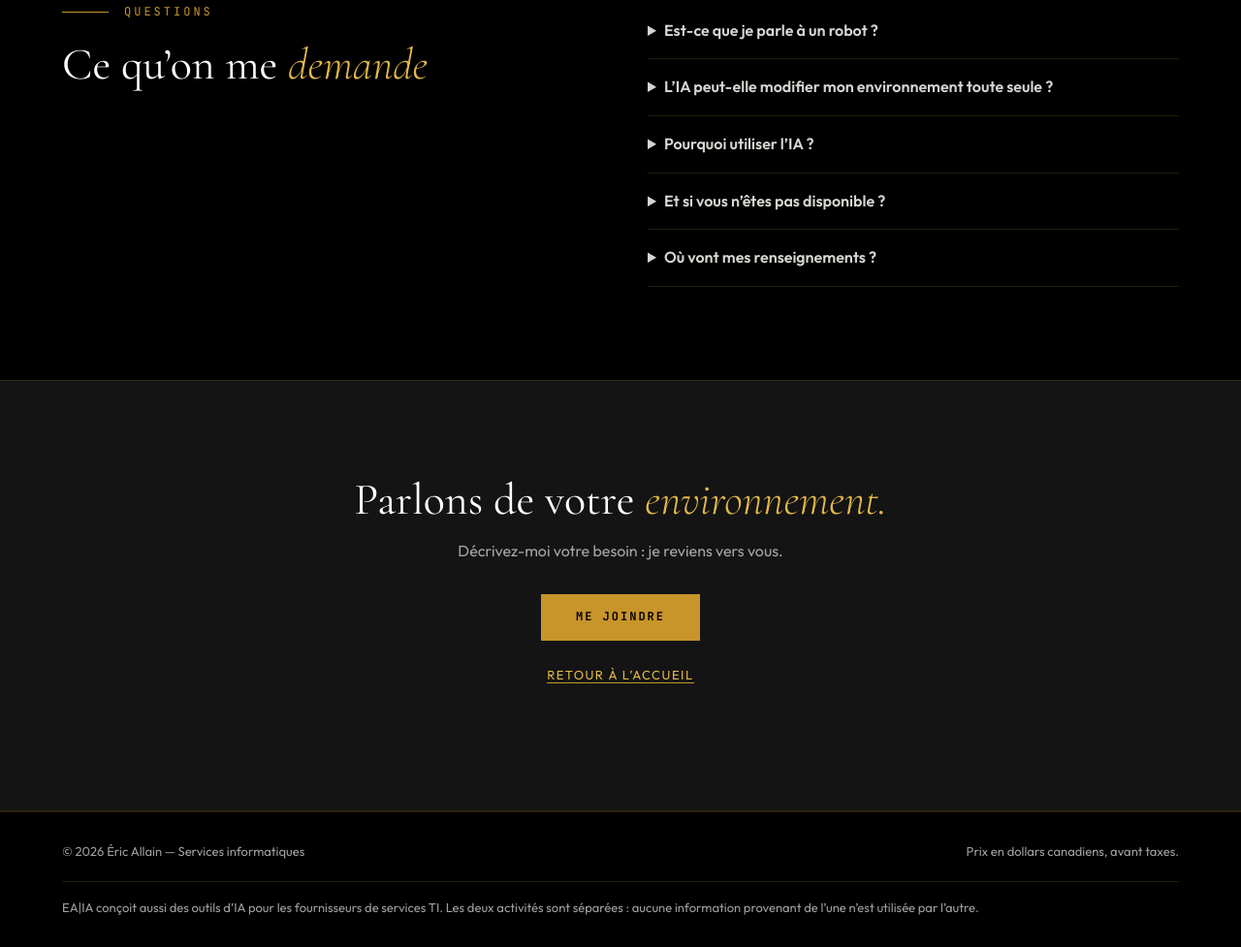
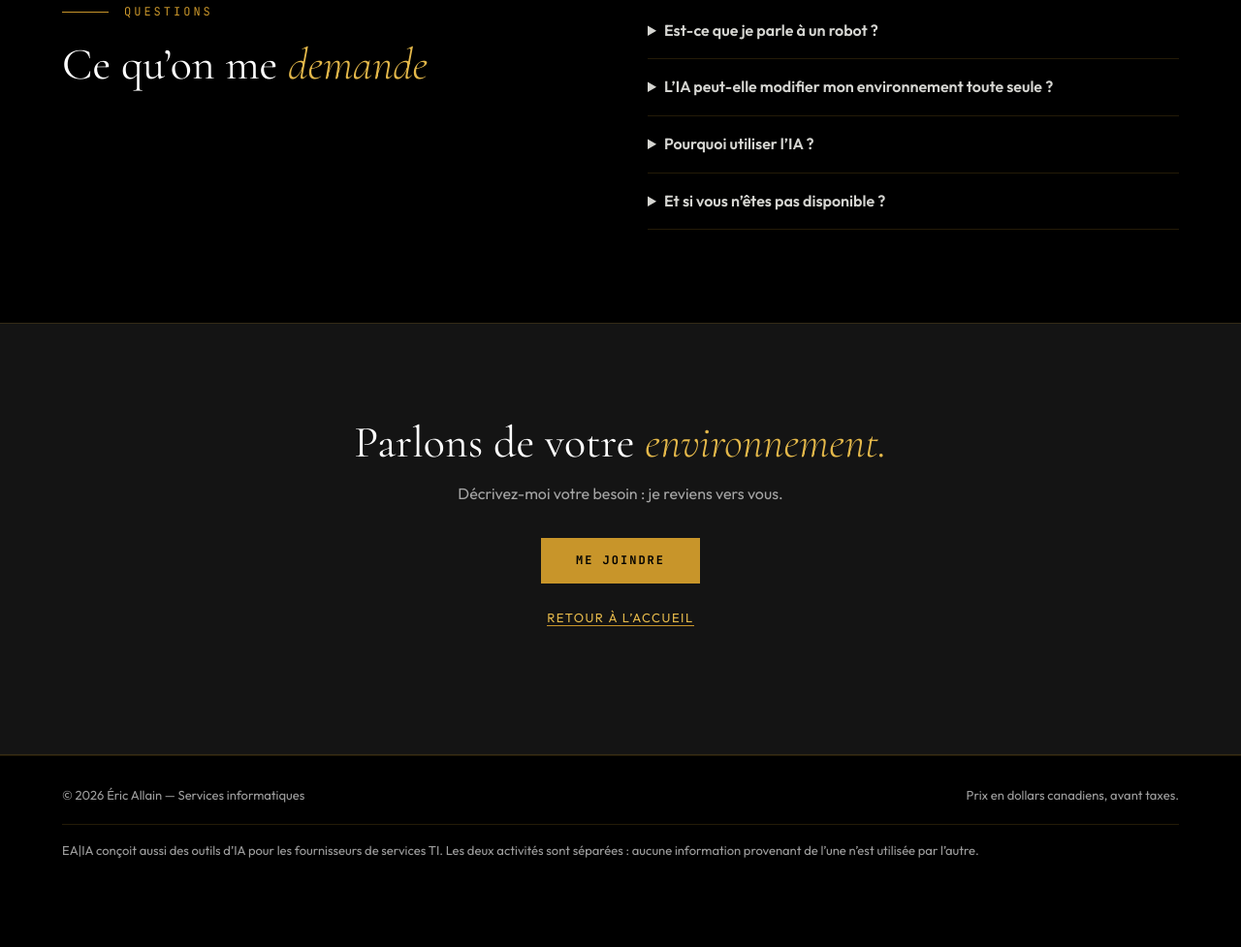
Before and after one commit to eriqallain-afk/ServiceInformatique, a plain HTML site: page equipe-ia.html in a window 1280 px wide. Shown: the part 4354-5331 px from the top of the page at 97% size. After the commit the page ends 5272 px from the top, so only its background shows below. Drawn offline with nearby package versions, Linux system fonts and the light colour scheme.

Commit message:
Page Équipe IA : retrait de la question sur les données (la divulgation reste dans la section Confidentialité)
Co-Authored-By: Claude Sonnet 5.5 <noreply@anthropic.com>
Claude-Session: https://claude.ai/code/session_01WW9VHM8UZcUM3GTHM5HDM3

```diff
--- a/equipe-ia.html
+++ b/equipe-ia.html
@@ -138,7 +138,6 @@
       <details><summary>L’IA peut-elle modifier mon environnement toute seule ?</summary><p>Non. Toute action sur votre environnement est validée par moi.</p></details>
       <details><summary>Pourquoi utiliser l’IA ?</summary><p>Pour garder la mémoire de votre environnement, appliquer la même méthode à chaque intervention et tout documenter. C’est ce qui permet de régler la cause plutôt que le symptôme.</p></details>
       <details><summary>Et si vous n’êtes pas disponible ?</summary><p>Je prends votre appel pour évaluer l’urgence. Si c’est urgent, ma relève intervient immédiatement, avec votre documentation à jour. Sinon, je vous donne une heure de rappel précise.</p></details>
-      <details><summary>Où vont mes renseignements ?</summary><p>Mes agents s’exécutent sur mon poste. Pour analyser un texte, ils l’envoient à un fournisseur d’IA par une connexion chiffrée. Vos renseignements servent uniquement à votre mandat. Les détails sont dans la section <a class="sec" href="index.html#confidentialite">Confidentialité</a>.</p></details>
     </div>
   </div>
 </section>
```
